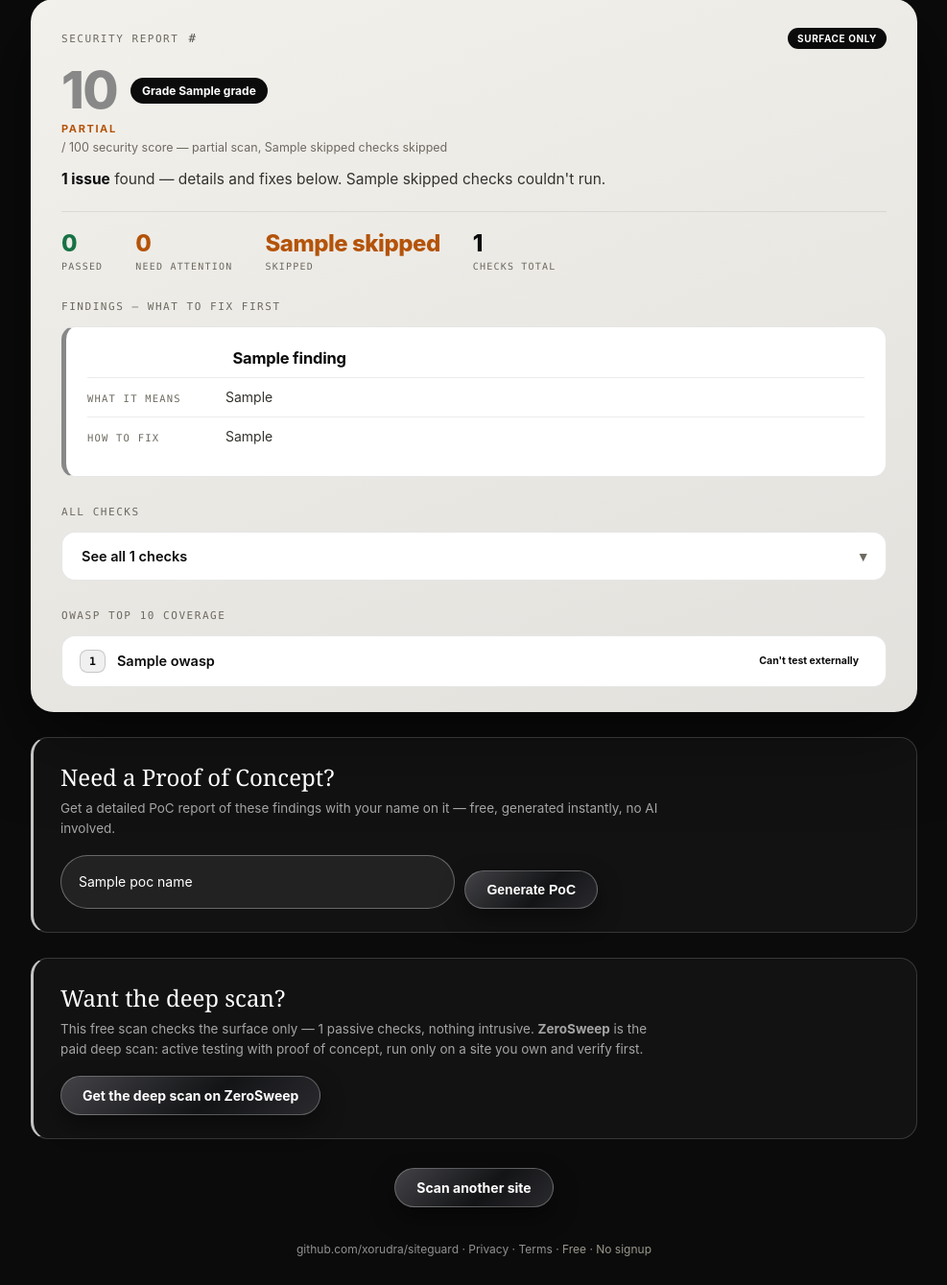
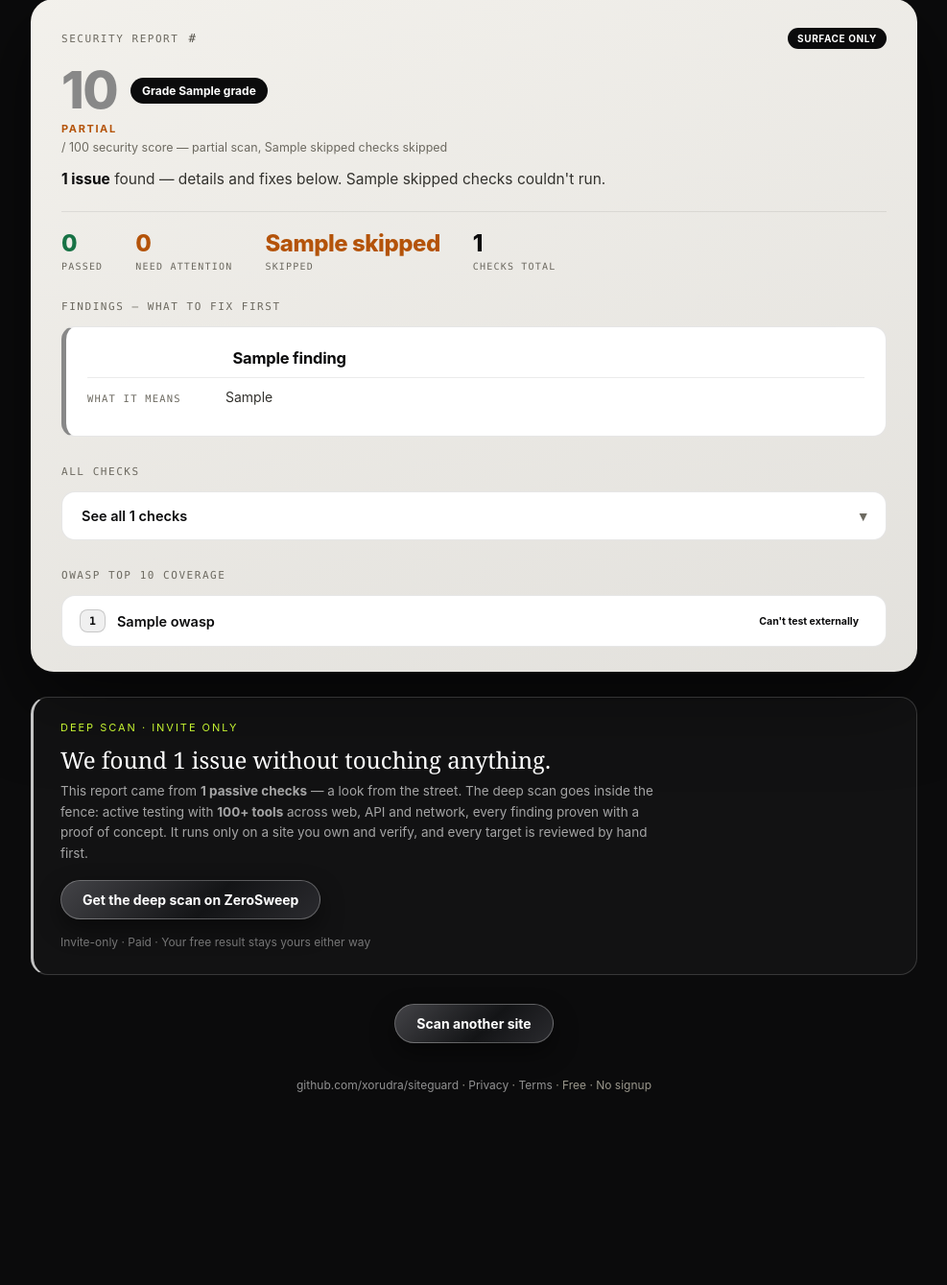
Before and after one commit to xorudra/siteguard, a Flask app: template templates/report.html in a window 1280 px wide. Shown: the part 114-1453 px from the top of the page at 96% size, without its empty margins (146-1133 px from the left). After the commit the page ends 1252 px from the top, so only its background shows below. Run offline with Flask 3, Linux system fonts and the light colour scheme; the template is opened without the code that fills it: most values are stand-ins (such as "Sample title", 1, 10 or a date in 2020); some libraries are stand-ins or nearby versions.

Commit message:
Free Scan gives less, sells more (owner order): PoC removed from the free tier (/poc + /poc/pdf now 410 with the deep-scan pitch, rate limit kept); free report drops the how-to-fix steps (fixes are paid value); report deep box replaced with the lure copy (result-aware issue count, invite-only, hand-reviewed)

```diff
--- a/app.py
+++ b/app.py
@@ -1067,59 +1067,31 @@ def do_vapt():
                            owasp=owasp_coverage(report))
 
 
-@app.route("/poc", methods=["POST"])
-def make_poc():
+def _poc_retired():
+    """PoC reports left the free tier (owner order 2026-11-21): proof
+    of concept is part of the paid ZeroSweep deep scan. The rate limit
+    still applies first — these endpoints keep their abuse limits."""
     limited = _rate_or_429()
     if limited is not None:
         return limited
-    name = (request.form.get("name") or "").strip()[:80]
-    report = _load_report(request.form.get("payload", ""))
+    return ("""<!DOCTYPE html><html lang="en"><head><meta charset="utf-8">
+<title>Proof of Concept — deep scan only</title></head>
+<body style="font-family:system-ui,sans-serif;background:#0b0b0c;color:#f2f0ea;padding:40px 20px;max-width:560px;margin:0 auto">
+<h1 style="font-family:Georgia,serif;font-weight:500">Proof of Concept reports are part of the deep scan.</h1>
+<p style="color:#b9b5aa;line-height:1.6">The free scan shows what is wrong. Proving it — a working
+proof of concept for every finding — is what the paid ZeroSweep deep scan does.</p>
+<p><a style="color:#c6f432" href="https://zerosweep.dpdns.org/">Get the deep scan on ZeroSweep</a></p>
+</body></html>""", 410)
 
-    def _report_page(r, payload, poc_error=None, poc_name=""):
-        return render_template("report.html", r=r,
-                               sev_color=SEV_COLOR, sev_label=SEV_LABEL,
-                               grade_color=GRADE_COLOR[r["grade"]],
-                               poc_payload=payload, poc_error=poc_error,
-                               poc_name=poc_name,
-                               mode=r.get("mode"),
-                               owasp=owasp_coverage(r))
 
-    if not report:
-        return render_template(
-            "index.html",
-            error="That report expired or was changed — please scan the site again.")
-    payload = request.form.get("payload", "")
-    if not name:
-        return _report_page(report, payload,
-                            "Please enter your name for the PoC report.",
-                            poc_name=name)
-    if not report["findings"]:
-        return _report_page(report, payload)
-
-    details = _poc_details(report)
-    return render_template("poc.html", r=report, name=name, details=details,
-                           payload=payload,
-                           sev_color=SEV_COLOR, sev_label=SEV_LABEL,
-                           grade_color=GRADE_COLOR[report["grade"]])
+@app.route("/poc", methods=["POST"])
+def make_poc():
+    return _poc_retired()
 
 
 @app.route("/poc/pdf", methods=["POST"])
 def poc_pdf():
-    """Downloadable PoC PDF generated server-side with no embedded fonts."""
-    limited = _rate_or_429()
-    if limited is not None:
-        return limited
-    if not _HAVE_FPDF:
-        return "PDF download is temporarily unavailable.", 503
-    name = (request.form.get("name") or "").strip()[:80]
-    report = _load_report(request.form.get("payload", ""))
-    if not report or not name or not report["findings"]:
-        return render_template(
-            "index.html",
-            error="That report expired or was changed — please scan the site again.")
-    data = _build_poc_pdf(report, name, _poc_details(report))
-    return Response(data, mimetype="application/pdf", headers={
-        "Content-Disposition": "attachment; filename=siteguard-poc.pdf"})
+    return _poc_retired()
 
 
 if __name__ == "__main__":
--- a/templates/report.html
+++ b/templates/report.html
@@ -84,6 +84,8 @@
   .obody li { display: flex; align-items: center; gap: 12px; padding: 7px 0; border-top: 1px solid rgba(11,11,12,0.08); font-family: ui-monospace, SFMono-Regular, Menlo, Consolas, monospace; font-size: 13px; }
   /* ---- dark strips below the sheet ---- */
   .strip { margin-top: 26px; border: 1px solid rgba(255,255,255,0.16); border-left: 3px solid #c4c4c4; border-radius: 18px; padding: 24px 28px; background: rgba(255,255,255,0.03); }
+  .strip .kicker { font-size: 11px; letter-spacing: 0.18em; text-transform: uppercase; color: #c6f432; margin-bottom: 10px; }
+  .strip .small { font-size: 12px; color: rgba(255,255,255,0.42); margin-top: 14px; }
   .strip h2 { font-family: Georgia, "Times New Roman", serif; font-weight: 500; font-size: 24px; color: #fff; }
   .strip p { color: rgba(255,255,255,0.62); font-size: 13.5px; line-height: 1.6; margin-top: 6px; max-width: 640px; }
   .strip form { display: flex; gap: 10px; margin-top: 16px; max-width: 560px; }
@@ -167,7 +169,6 @@
             <h3>{{ f.title }}</h3>
           </div>
           <div class="frow"><span class="fl">What it means</span><p class="fv">{{ f.what_it_means }}</p></div>
-          <div class="frow"><span class="fl">How to fix</span><p class="fv">{{ f.how_to_fix }}</p></div>
         </div>
         {% endfor %}
       {% endif %}
@@ -206,23 +207,17 @@
       </div>
     </div>
 
-    {% if r.findings %}
-    <div class="strip">
-      <h2>Need a Proof of Concept?</h2>
-      <p>Get a detailed PoC report of these findings with your name on it — free, generated instantly, no AI involved.</p>
-      {% if poc_error %}<div class="err">{{ poc_error }}</div>{% endif %}
-      <form action="/poc" method="post">
-        <input type="hidden" name="payload" value="{{ poc_payload }}">
-        <input name="name" placeholder="Your name" maxlength="80" autocomplete="name" aria-label="Your name" value="{{ poc_name or '' }}">
-        <button class="btn-dark" type="submit">Generate PoC</button>
-      </form>
-    </div>
-    {% endif %}
 
     <div class="strip nobtn">
-      <h2>Want the deep scan?</h2>
-      <p>This free scan checks the surface only — {{ r.checks|length }} passive checks, nothing intrusive. <b>ZeroSweep</b> is the paid deep scan: active testing with proof of concept, run only on a site you own and verify first.</p>
+      <div class="kicker">Deep scan · Invite only</div>
+      {% if r.findings %}
+      <h2>We found {{ r.findings|length }} issue{{ 's' if r.findings|length != 1 }} without touching anything.</h2>
+      {% else %}
+      <h2>Nothing found. That is only the surface.</h2>
+      {% endif %}
+      <p>This report came from <b>{{ r.checks|length }} passive checks</b> — a look from the street. The deep scan goes inside the fence: active testing with <b>100+ tools</b> across web, API and network, every finding proven with a proof of concept. It runs only on a site you own and verify, and every target is reviewed by hand first.</p>
       <a class="btn-dark" href="https://zerosweep.dpdns.org/">Get the deep scan on ZeroSweep</a>
+      <p class="small">Invite-only · Paid · Your free result stays yours either way</p>
     </div>
 
     <div class="cta"><a class="btn-dark" href="/">Scan another site</a></div>
```
Also changed, not shown: tests/test_audit_round2_2026_10_16.py (+6 -6 lines), tests/test_funnel.py (+1 -1 lines), tests/test_launch_safety_wave1.py (+3 -1 lines).
